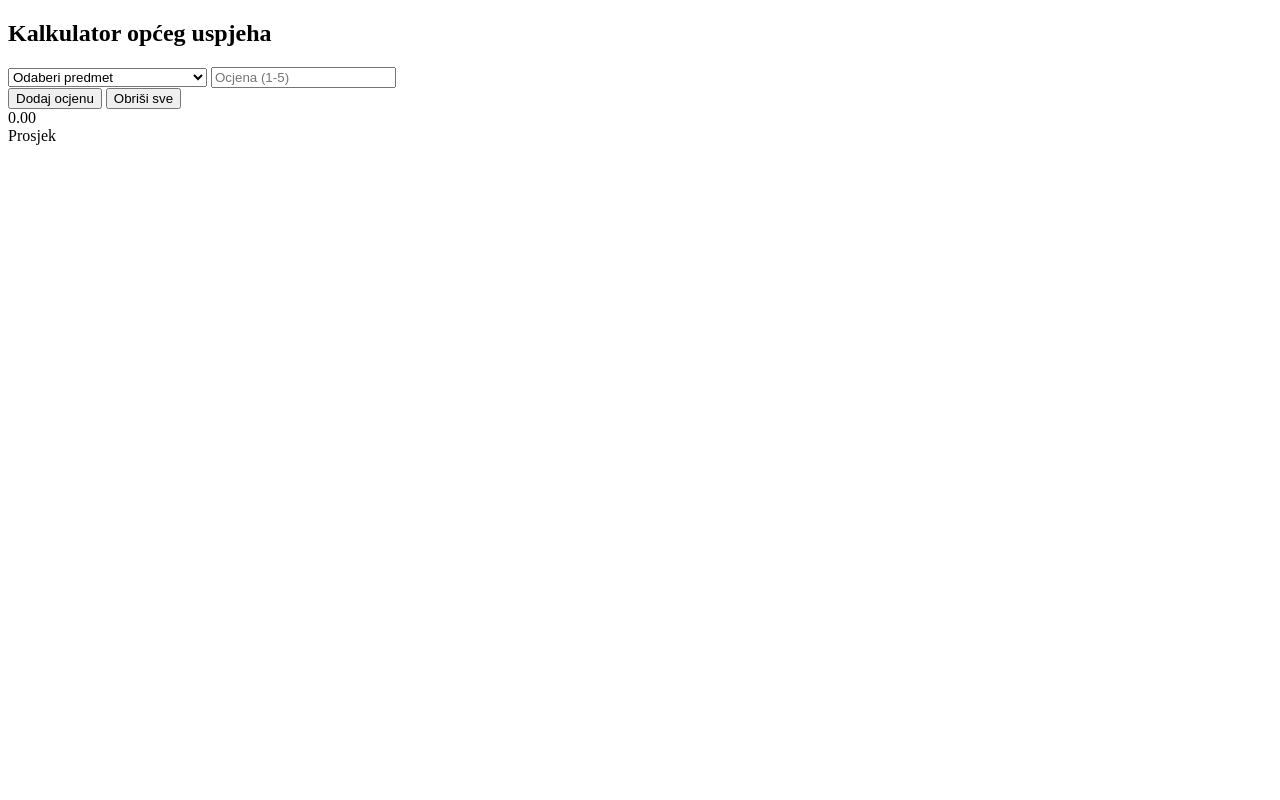
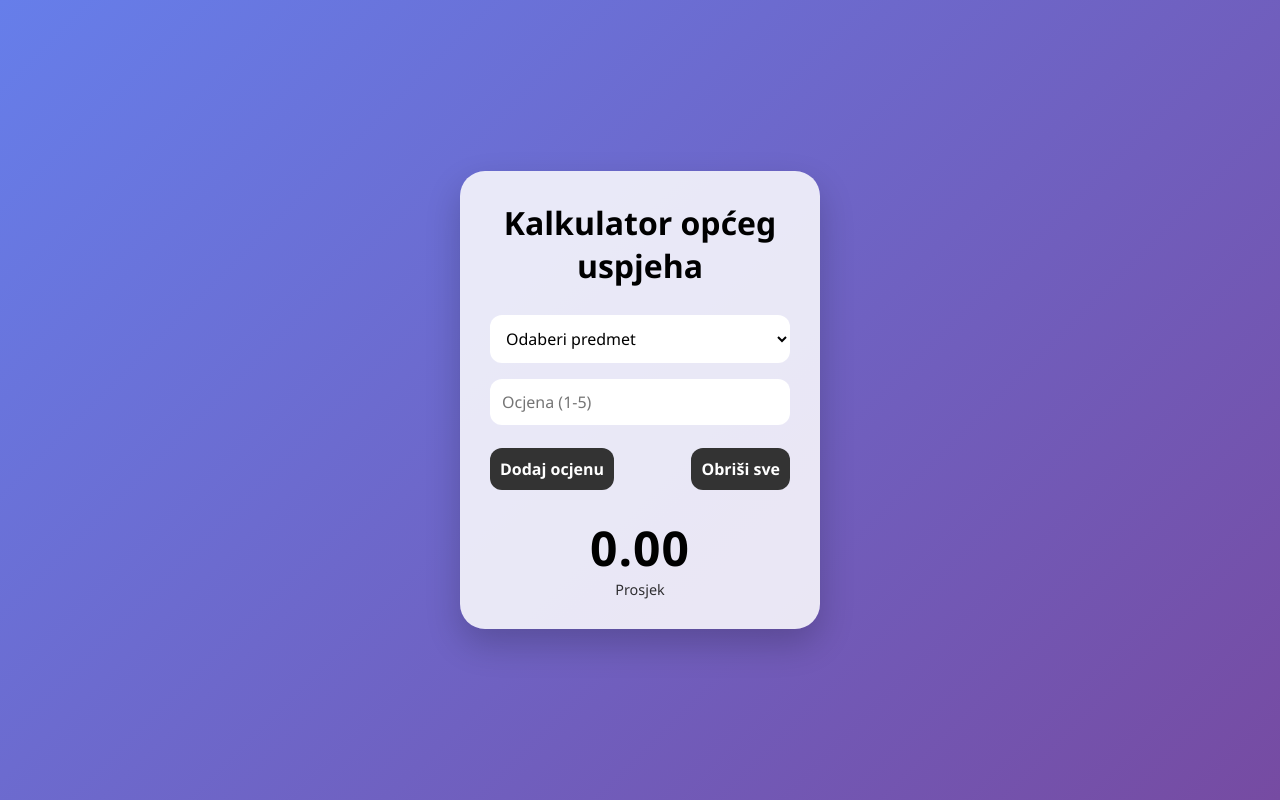
Before and after one commit to marioprogram21/Kalkulator-_ocjena, a plain HTML site: page kalkulator-opceg.html in a window 1280 px wide. Drawn offline with Linux system fonts and the light colour scheme.

Commit message:
Enhance kalkulator-opceg.html with styles and scripts
Added styling and improved functionality for the general success calculator.

```diff
--- a/kalkulator-opceg.html
+++ b/kalkulator-opceg.html
@@ -4,8 +4,25 @@
 <meta charset="UTF-8">
 <title>Kalkulator općeg uspjeha</title>
 <meta name="viewport" content="width=device-width, initial-scale=1.0">
-<link rel="stylesheet" href="style.css">
-<link rel="manifest" href="manifest.json">
+<style>
+* { box-sizing:border-box; font-family:'Segoe UI',sans-serif; margin:0; padding:0;}
+body {height:100vh; background:linear-gradient(135deg,#667eea,#764ba2); display:flex; justify-content:center; align-items:center; color:black;}
+.app {width:360px; padding:30px; border-radius:25px; background:rgba(255,255,255,0.85); box-shadow:0 15px 35px rgba(0,0,0,0.2);}
+h2{text-align:center; font-size:2em; font-weight:bold; margin-bottom:20px;}
+select,input[type=number]{width:100%; padding:12px; margin:8px 0; border:none; border-radius:12px; outline:none; font-size:1em; background:white; color:black;}
+button{padding:10px; margin:5px 0; border:none; border-radius:12px; font-size:1em; font-weight:bold; background:#333; color:white; cursor:pointer; transition:0.2s;}
+button:hover{background:#555;}
+.cards{margin-top:15px;}
+.card{display:flex; justify-content:space-between; align-items:center; padding:10px 12px; border-radius:14px; margin-top:6px; font-weight:bold; box-shadow:0 4px 15px rgba(0,0,0,0.1); background:rgba(255,255,255,0.6);}
+.card span{font-size:1em; color:black; width:70%;}
+.grade{text-align:right; width:20%;}
+.delete{background:rgba(0,0,0,0.1); border:none; color:black; border-radius:8px; cursor:pointer; padding:2px 6px; font-weight:bold; font-size:0.8em; transition:0.2s;}
+.delete:hover{background:rgba(0,0,0,0.2);}
+.avg{text-align:center;margin-top:20px;}
+.avg-number{font-size:48px;font-weight:bold;letter-spacing:1px;color:black;}
+.small{opacity:0.8;font-size:0.9em;color:black;}
+.btn-group{display:flex; justify-content:space-between; gap:10px; margin-top:10px;}
+</style>
 </head>
 <body>
 <div class="app">
@@ -24,17 +41,24 @@
 <option>Tehnička kultura</option>
 <option>Informatika</option>
 </select>
-    <input type="number" id="grade" placeholder="Ocjena (1-5)" onkeypress="handleEnter(event)">
+<input type="number" id="grade" placeholder="Ocjena (1-5)" onkeypress="if(event.key==='Enter') add();">
 <div class="btn-group">
 <button onclick="add()">Dodaj ocjenu</button>
 <button onclick="removeAll()">Obriši sve</button>
 </div>
 <div class="cards" id="cards"></div>
-    <div class="avg">
-        <div class="avg-number" id="avg">0.00</div>
-        <div class="small">Prosjek</div>
+<div class="avg"><div class="avg-number" id="avg">0.00</div><div class="small">Prosjek</div></div>
 </div>
-</div>
-<script src="script.js"></script>
+
+<script>
+let grades=JSON.parse(localStorage.getItem("grades"))||[];
+function save(){localStorage.setItem("grades",JSON.stringify(grades));}
+function add(){const subject=document.getElementById("subject").value;const grade=parseInt(document.getElementById("grade").value); if(!subject||grade<1||grade>5)return; grades.push({subject,grade}); save(); render(); document.getElementById("subject").selectedIndex=0; document.getElementById("grade").value="";}
+function remove(i){grades.splice(i,1); save(); render();}
+function removeAll(){grades=[]; save(); render();}
+function render(){const c=document.getElementById("cards"); c.innerHTML=""; grades.forEach((g,i)=>{const card=document.createElement("div"); card.className=`card g${g.grade}`; card.innerHTML=`<span>${g.subject}</span><span class="grade">${g.grade}</span>`; const btn=document.createElement("button"); btn.className="delete"; btn.textContent="x"; btn.onclick=()=>remove(i); card.appendChild(btn); c.appendChild(card);}); calc();}
+function calc(){if(grades.length===0){document.getElementById("avg").textContent="0.00"; return;} let sum=grades.reduce((a,b)=>a+b.grade,0); document.getElementById("avg").textContent=(sum/grades.length).toFixed(2);}
+render();
+</script>
 </body>
 </html>
```
Lines whose indentation alone changed are shown as unchanged.
